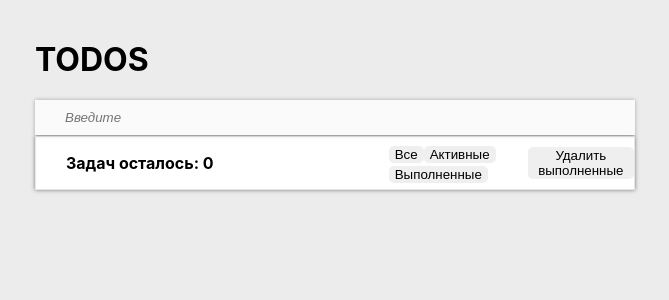
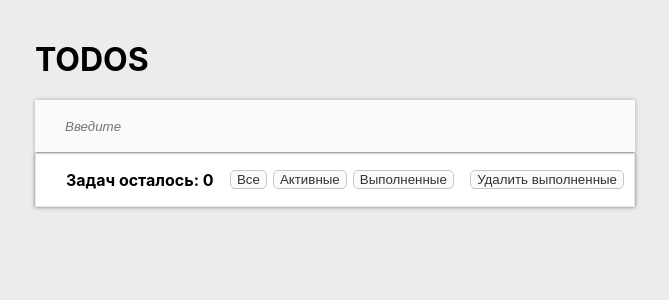
Before and after one commit to Gepackstuck/todo-list-react, a React (Create React App) app: page / in a window 1280 px wide. Shown: the top 300 px of the page, without its empty margins (5-674 px from the left). Built offline with nearby package versions, Linux system fonts and the light colour scheme.

Commit message:
tests and fixes

```diff
--- a/src/components/Todo.module.css
+++ b/src/components/Todo.module.css
@@ -22,18 +22,29 @@ li {
   margin-top: 0.5px;
 }
 
+.todo::before {
+  content: " ";
+  margin-right: 20px;
+}
+
+.todostrike::before {
+  content: "✓";
+  margin-right: 20px;
+}
+
 li:hover {
   font-weight: bolder;
 }
 
 .todostrike {
   cursor: pointer;
-  text-decoration: line-through;
   opacity: 30%;
+  width: 80%;
 }
 
 .todo {
   cursor: pointer;
+  width: 80%;
 }
 
 .listBox {
@@ -42,28 +53,27 @@ li:hover {
 
 .listBox p {
   margin-left: 30px;
-  width: 80%;
   height: 20px;
+
 }
 
 .inputField {
-  margin-top: 5px;
   max-width: 600px;
   display: flex;
+  height: 52px;
 }
 
 input {
   display: block;
   width: 100%;
-  margin: 10px 0;
-  padding: 10px;
+  margin: 10px;
   background-color: #fafafa;
   border: 0;
   box-shadow: 0 0 4px rgba(0, 0, 0, 0.3);
-  transition: 0.3s box-shadow;
   margin: 0;
   padding-left: 30px;
   font-style: italic;
+  outline: none;
 }
 
 .underBlock {
@@ -72,18 +82,18 @@ input {
   box-shadow: 0 0 4px rgba(0, 0, 0, 0.5);
   margin-top: 0.5px;
   background-color: #ffffff;
-  align-items: center
+  align-items: center;
+  justify-content: space-between;
 }
 
 button {
   border: none;
   cursor: pointer;
   border-radius: 5px;
-  /* border: 0.5px solid rgb(185, 185, 185); */
 }
 
 .count {
-    font-weight: bolder;
+  font-weight: bolder;
 }
 
 .delbtn {
@@ -93,8 +103,28 @@ button {
   width: 40px;
   border-radius: 5px;
   border: 0.5px solid rgb(185, 185, 185);
+  opacity: 50%;
 }
 
 .delbtn:hover {
   background-color: rgb(223, 223, 223);
+  opacity: 80%;
 }
+
+.sections {
+  display: flex;
+}
+
+.sections button {
+  margin: 0 3px 0 3px;
+  opacity: 80%;
+  border: 0.5px solid rgb(185, 185, 185);
+  background-color: #fafafa;
+}
+
+.done_del {
+  margin-right: 10px;
+  opacity: 80%;
+  border: 0.5px solid rgb(185, 185, 185);
+  background-color: #fafafa;
+}
```
Also changed, not shown: 1 other file (tests, documents, lock files or other folders).
